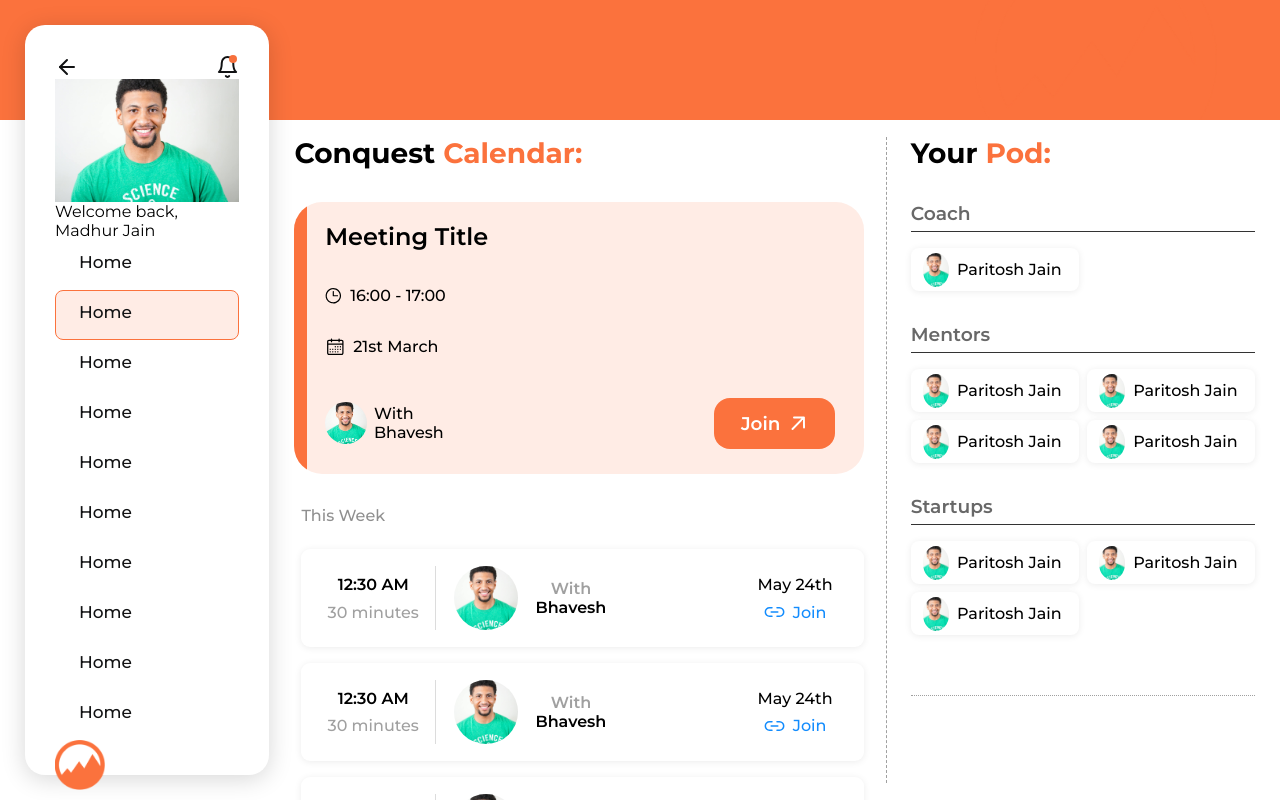
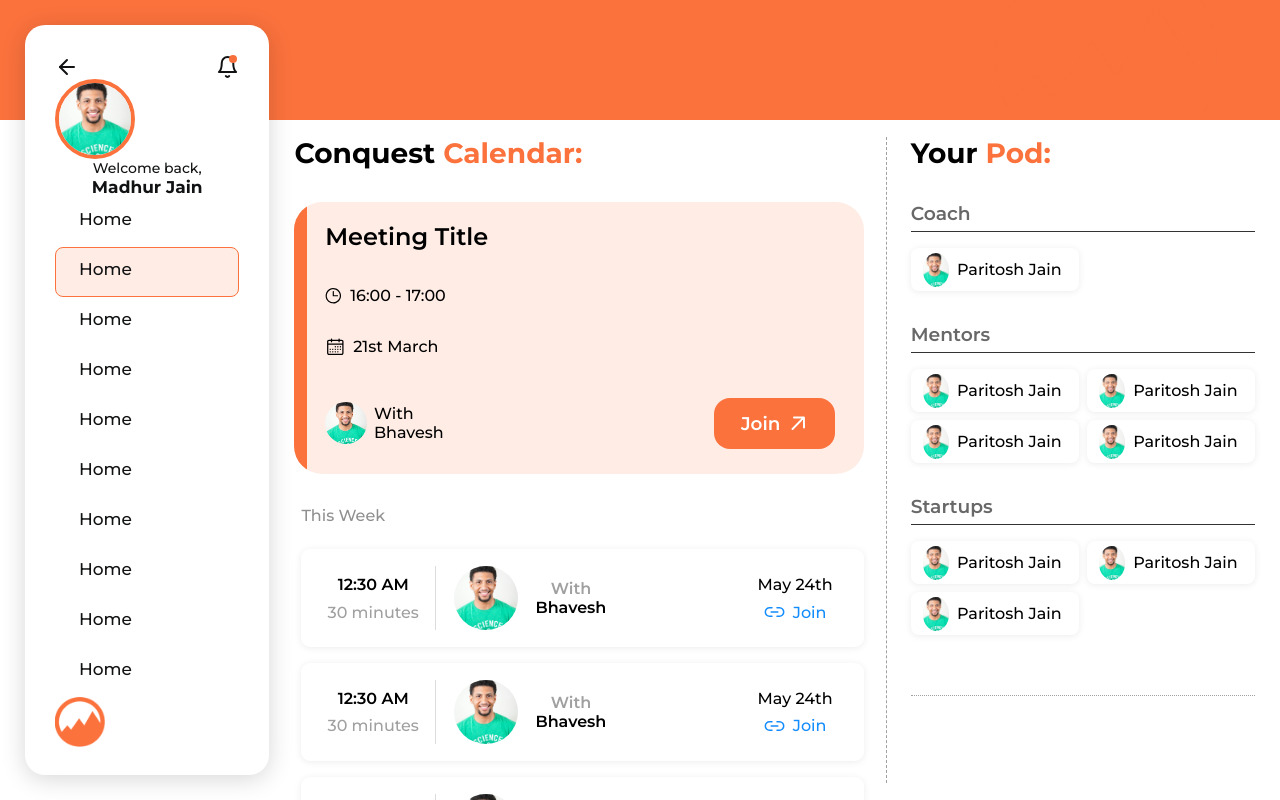
Before and after one commit to dvm-bitspilani/cel-conquest-2024, a React (Vite) app: page /dashboard in a window 1280 px wide. Built offline with nearby package versions, Linux system fonts and the light colour scheme.

Commit message:
style: profile section of sidebar

```diff
--- a/src/components/Dashboard/Sidebar/sidebar.module.scss
+++ b/src/components/Dashboard/Sidebar/sidebar.module.scss
@@ -5,14 +5,38 @@
   border-radius: 20px;
   background: #fff;
   box-shadow: 0px 4px 24px 0px rgba(0, 0, 0, 0.16);
-  .profileSection{
-    p:nth-child(1){
-      font-size: 20px;
+  .profileSection {
+    .profileAvatar {
+      height: 80px;
+      width: 80px;
+      border-radius: 50%;
+      border: 4px solid #fb723d;
+
+      overflow: hidden;
+      img {
+        height: 100%;
+        width: 100%;
+        object-fit: cover;
+      }
+    }
+    p:nth-child(2) {
+      color: #111213;
+      text-align: center;
+      font-size: 14px;
+      font-style: normal;
       font-weight: 500;
+      line-height: normal;
+    }
+    p:nth-child(3) {
       color: #111213;
+      text-align: center;
+      font-size: 17px;
+      font-style: normal;
+      font-weight: 700;
+      line-height: normal;
     }
   }
-  .headerButtons{
+  .headerButtons {
     display: flex;
     justify-content: space-between;
   }
```
